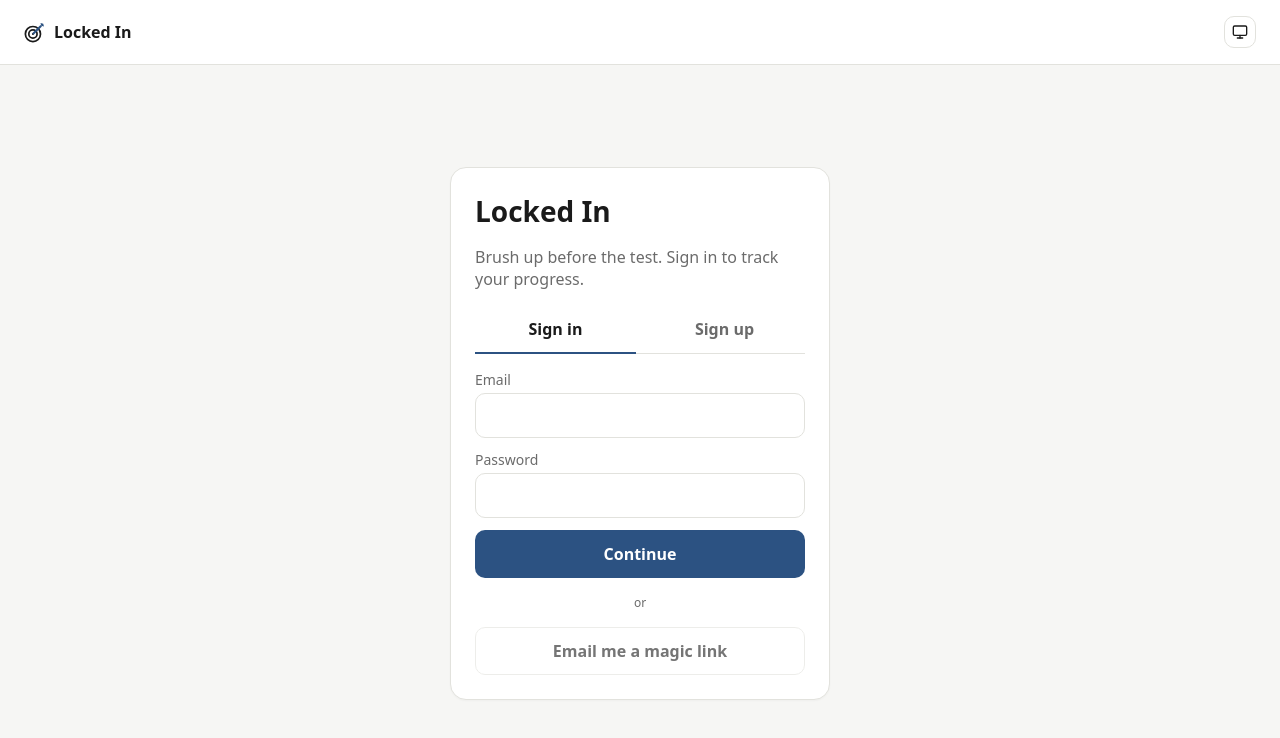
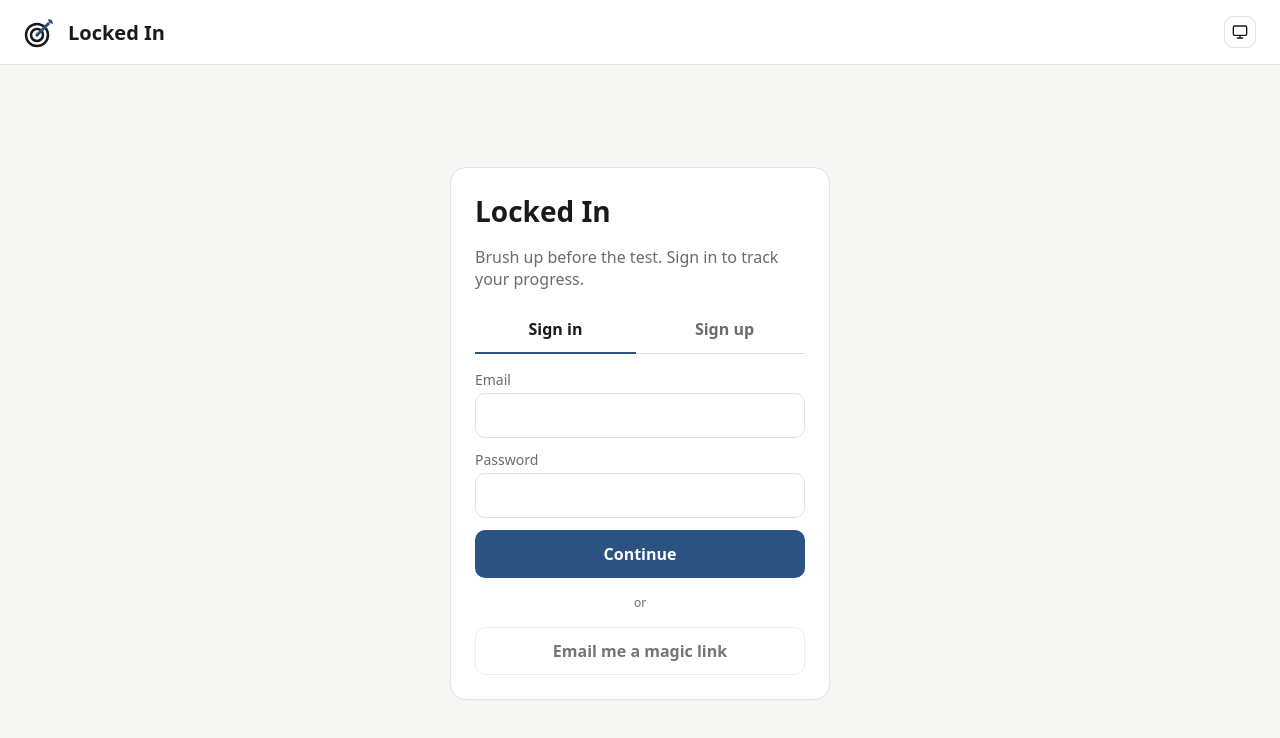
Before and after one commit to codebend3r/crammr, a React (Vite) app: page /login in a window 1280 px wide. Shown: the top 738 px of the page. Built offline with nearby package versions, Linux system fonts and the light colour scheme; no server answers.

Commit message:
CRMR: enlarge the `Header` brand mark
- `Logo` in `Header` grows from 22 to 32 px
- `.brand` `font-size` set to 20 px; `gap` bumped to `--space-3`

```diff
--- a/src/components/Header.module.css
+++ b/src/components/Header.module.css
@@ -10,9 +10,10 @@
 .brand {
   display: inline-flex;
   align-items: center;
-  gap: var(--space-2);
+  gap: var(--space-3);
   color: var(--color-text);
   font-weight: 700;
+  font-size: 20px;
 }
 
 .brand:hover {
--- a/src/components/Header.tsx
+++ b/src/components/Header.tsx
@@ -12,7 +12,7 @@ export function Header() {
   return (
     <header className={styles.header}>
       <Link href="/" className={styles.brand}>
-        <Logo size={22} />
+        <Logo size={32} />
         <span>Locked In</span>
       </Link>
       <div className={styles.right}>
```
